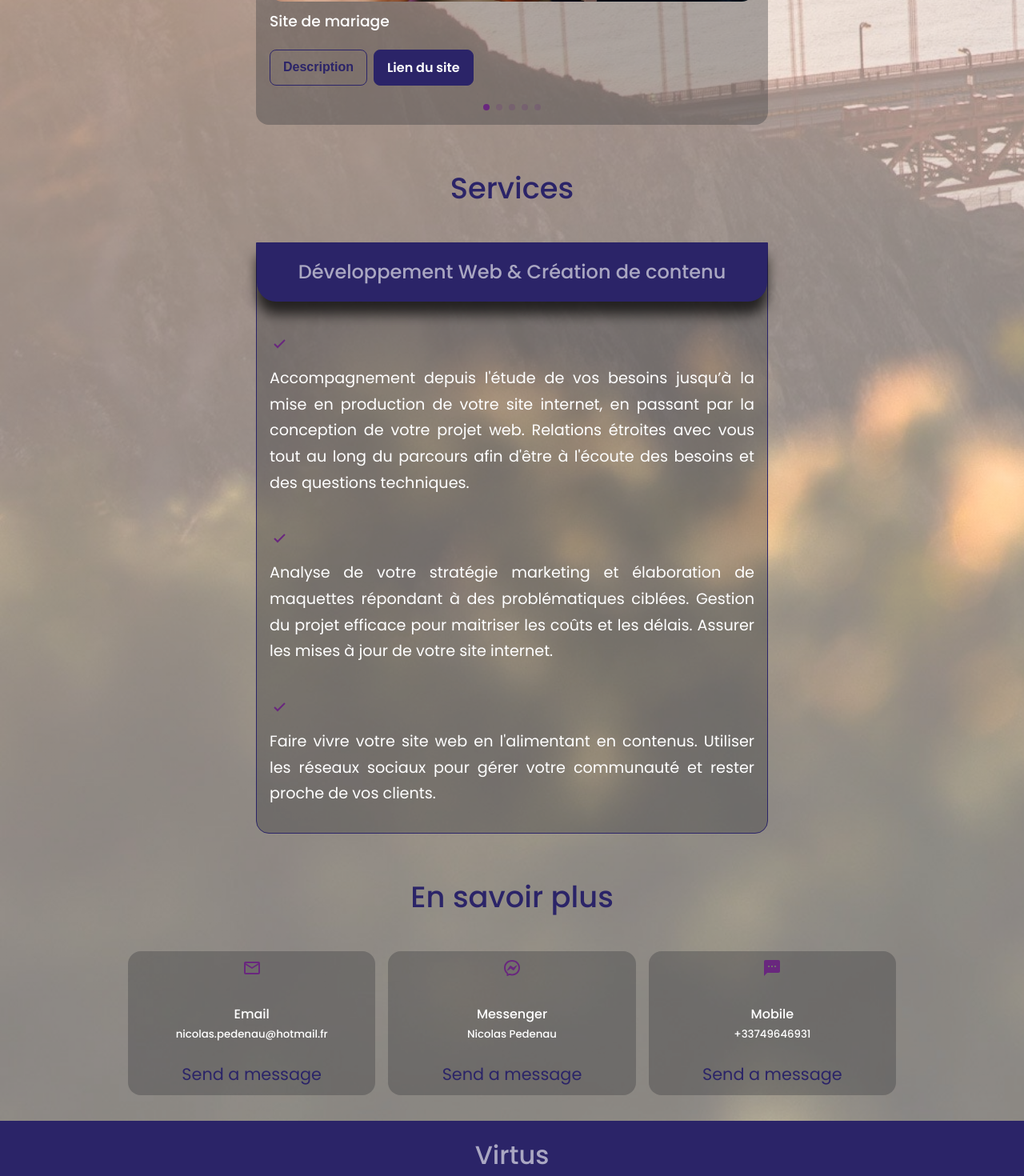
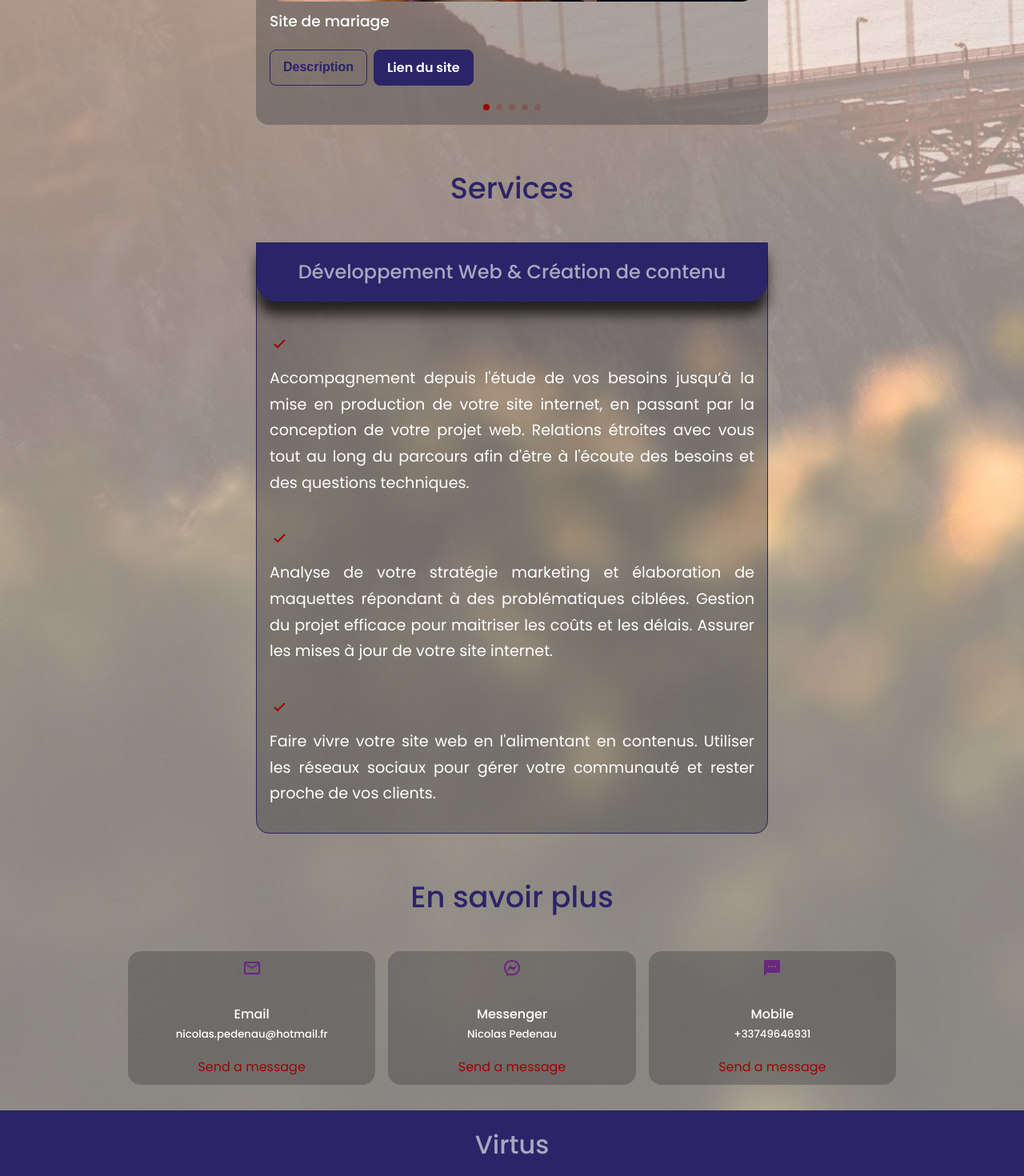
Before and after one commit to Virtus-web/developer-portfolio, a React (Create React App) app: page / in a window 1280 px wide. Shown: the part 1720-3190 px from the top of the page at 80% size. Built offline with nearby package versions, Linux system fonts and the light colour scheme.

Commit message:
update color details

```diff
--- a/src/components/contact/contact.css
+++ b/src/components/contact/contact.css
@@ -39,9 +39,10 @@
 }
 
 .contact__option a {
-    font-size: 1.3em;
+    font-size: 1em;
     margin-top: 1em;
     display: inline-block;
+    color: var(--color-primary-variant);
 }
 
 /* ================ FORM =================== */
--- a/src/components/portfolio/portfolio.css
+++ b/src/components/portfolio/portfolio.css
@@ -63,7 +63,7 @@
 }
 
 .swiper-pagination-clickable .swiper-pagination-bullet {
-    background: var(--color-bg);
+    background: var(--color-primary-variant);
     margin: 0;
 }
 
--- a/src/components/services/services.css
+++ b/src/components/services/services.css
@@ -50,7 +50,7 @@
 }
 
 .service__list-icon {
-    color: var(--color-bg);
+    color: var(--color-primary-variant);
     font-size: 1.5em;
     margin-top: 1em;
 }
```
